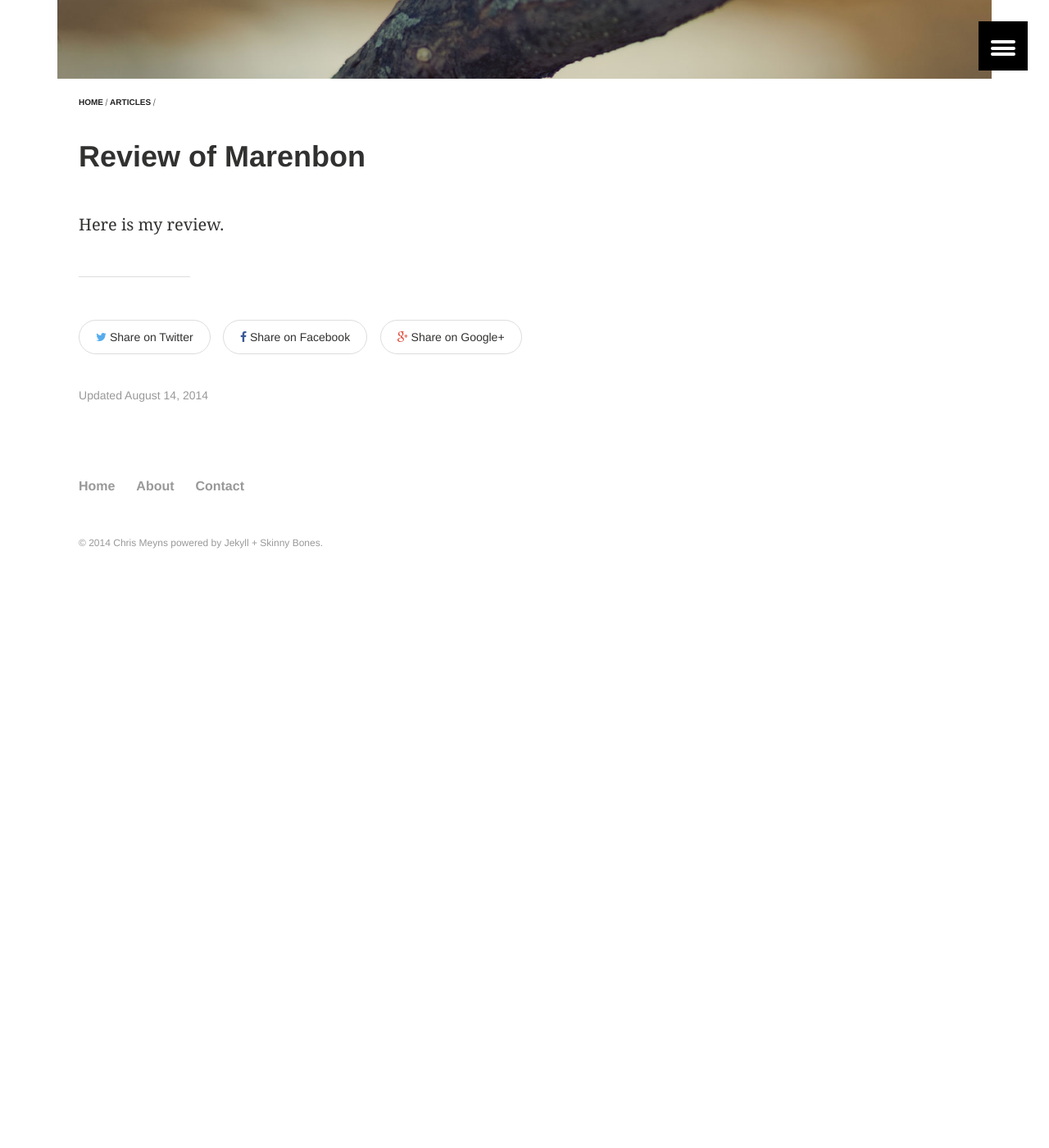
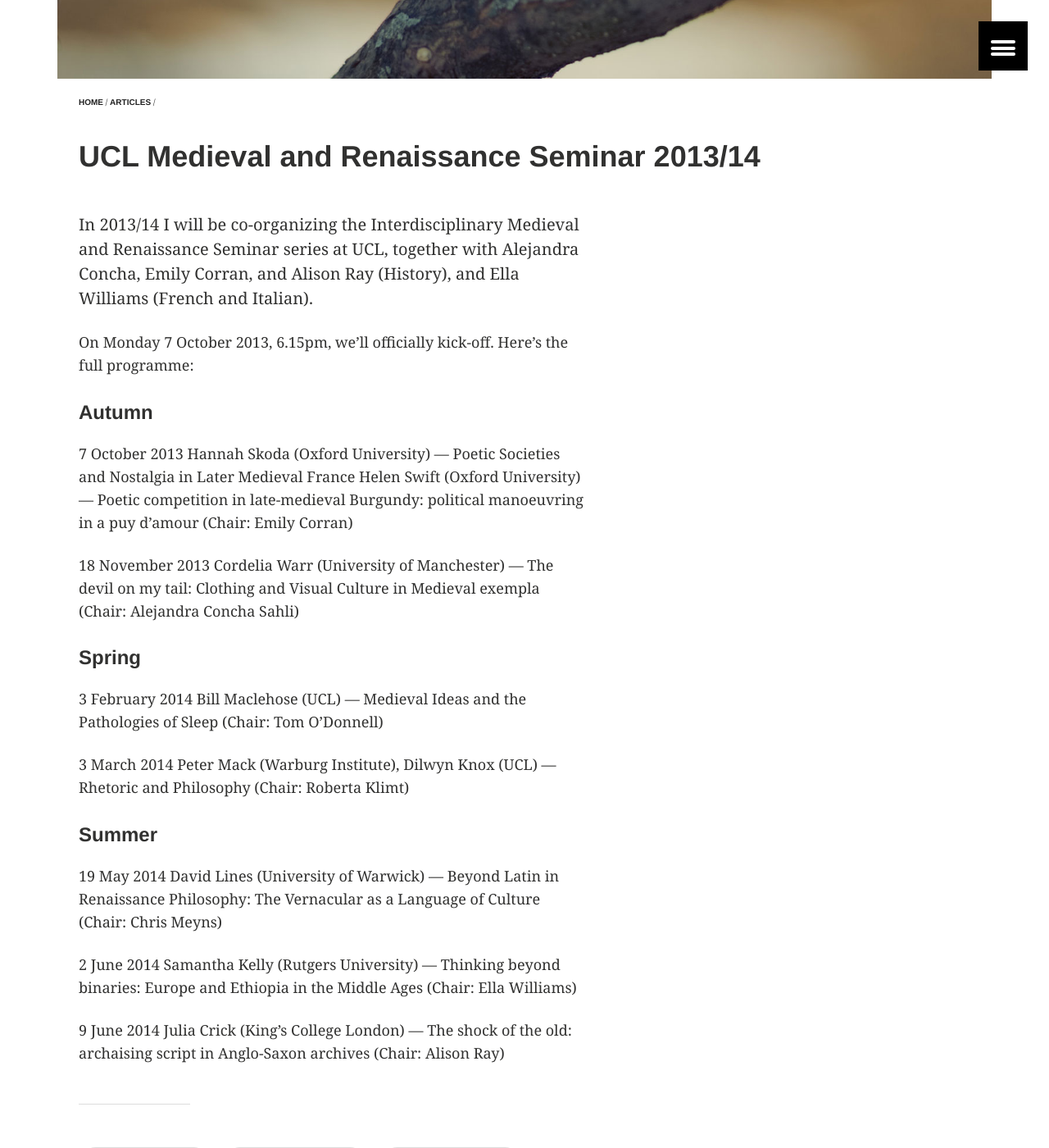
Before and after one commit to msteenhagen/csmeyns.github.io, a Jekyll site: the page built from _posts/articles/2013-08-13-imars13-14.md, in a window 1280 px wide and 1400 px high, scrolled down 586 px. Shown: the whole window at 82% size. Built offline with Jekyll 4.4.1, drawn with Linux system fonts in a browser that asks for light colours; before the commit the page ends 1334 px from its top, so only the background shows below that.

Commit message:
IMARS add txt

```diff
--- a/_posts/articles/2013-08-13-imars13-14.md
+++ b/_posts/articles/2013-08-13-imars13-14.md
@@ -1,16 +1,53 @@
 ---
 layout: article
-title: Review of Marenbon
-date: 2014-08-14T16:19:16-04:00
+title: UCL Medieval and Renaissance Seminar 2013/14
+date: 2013-08-14T16:19:16-04:00
 modified:
 ads: false
 categories: articles
-excerpt: "My review of John Marenbon's <em>The Oxford Handbook of Medieval Philosophy</em>."
-tags: []
+excerpt: "The 2013/14 line-up of the interdisciplinary Medieval and Renaissance Seminar series at UCL."
+tags: [medieval, renaissance, UCL, interdisciplinary, talks, organization]
 image:
   feature: branch-1600x800.jpg
   teaser: branch-400x250.jpg
   thumb: branch-1600x800.jpg
 ---
 
-Here is my review.
+In 2013/14 I will be co-organizing the Interdisciplinary Medieval and Renaissance Seminar series at UCL, together with Alejandra Concha, Emily Corran, and Alison Ray (History), and Ella Williams (French and Italian).
+
+On Monday 7 October 2013, 6.15pm, we’ll officially kick-off. Here’s the full programme:
+
+#### Autumn
+
+7 October 2013
+Hannah Skoda (Oxford University) — Poetic Societies and Nostalgia in Later Medieval France
+Helen Swift (Oxford University) — Poetic competition in late-medieval Burgundy: political manoeuvring in a puy d’amour
+(Chair: Emily Corran)
+
+18 November 2013
+Cordelia Warr (University of Manchester) — The devil on my tail: Clothing and Visual Culture in Medieval exempla
+(Chair: Alejandra Concha Sahli)
+
+#### Spring
+
+3 February 2014
+Bill Maclehose (UCL) — Medieval Ideas and the Pathologies of Sleep
+(Chair: Tom O’Donnell)
+
+3 March 2014
+Peter Mack (Warburg Institute), Dilwyn Knox (UCL) — Rhetoric and Philosophy
+(Chair: Roberta Klimt)
+
+#### Summer
+
+19 May 2014
+David Lines (University of Warwick) — Beyond Latin in Renaissance Philosophy: The Vernacular as a Language of Culture
+(Chair: Chris Meyns)
+
+2 June 2014
+Samantha Kelly (Rutgers University) — Thinking beyond binaries: Europe and Ethiopia in the Middle Ages
+(Chair: Ella Williams)
+
+9 June 2014
+Julia Crick (King’s College London) — The shock of the old: archaising script in Anglo-Saxon archives
+(Chair: Alison Ray)
```
